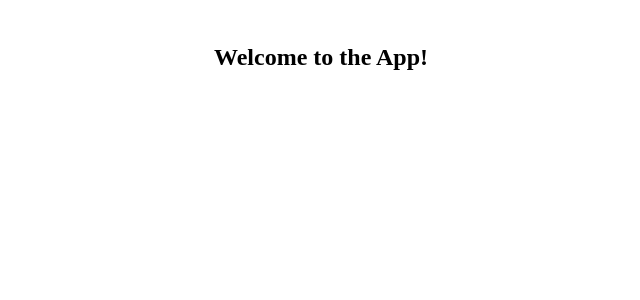
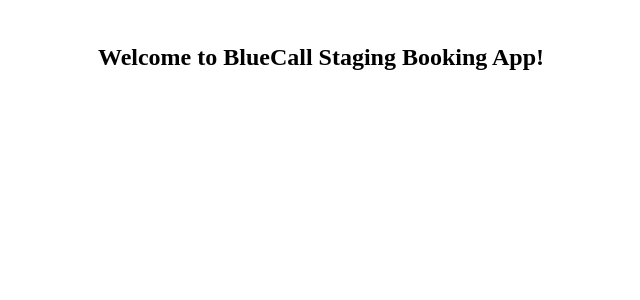
Before and after one commit to mkilincaslan/nylas-v3-scheduler, a React (Vite) app: page / in a window 1280 px wide. Shown: the top 300 px of the page, without its empty margins (319-959 px from the left). Built offline with nearby package versions, Linux system fonts and the light colour scheme.

Commit message:
update router

```diff
--- a/src/App.tsx
+++ b/src/App.tsx
@@ -8,35 +8,35 @@
 import "./App.css";
 import Scheduler from "./Scheduler";
 
-// const router = createBrowserRouter([
-//   {
-//     path: "/",
-//     children: [
-//       {
-//         path: "/",
-//         element: <h2>Welcome to the App!</h2>,
-//       },
-//       {
-//         path: "scheduler",
-//         element: <Scheduler />,
-//       },
-//       {
-//         path: "scheduler-editor",
-//         element: <Scheduler />,
-//       },
-//     ],
-//   },
-// ]);
+const router = createBrowserRouter([
+  {
+    path: "/",
+    children: [
+      {
+        path: "/",
+        element: <h2>Welcome to BlueCall Staging Booking App!</h2>,
+      },
+      {
+        path: "scheduler",
+        element: <Scheduler />,
+      },
+      {
+        path: "scheduler-editor",
+        element: <Scheduler />,
+      },
+    ],
+  },
+]);
 
-const router = createBrowserRouter(
-  createRoutesFromElements(
-    <>
-      <Route path="/" element={<h2>Welcome to the App!</h2>} />
-      <Route path="/scheduler" element={<Scheduler />} />
-      <Route path="/scheduler-editor" element={<Scheduler />} />
-    </>
-  )
-);
+// const router = createBrowserRouter(
+//   createRoutesFromElements(
+//     <>
+//       <Route path="/" element={<h2>Welcome to the App!</h2>} />
+//       <Route path="/scheduler" element={<Scheduler />} />
+//       <Route path="/scheduler-editor" element={<Scheduler />} />
+//     </>
+//   )
+// );
 
 function App() {
   return <RouterProvider router={router} />;
```
